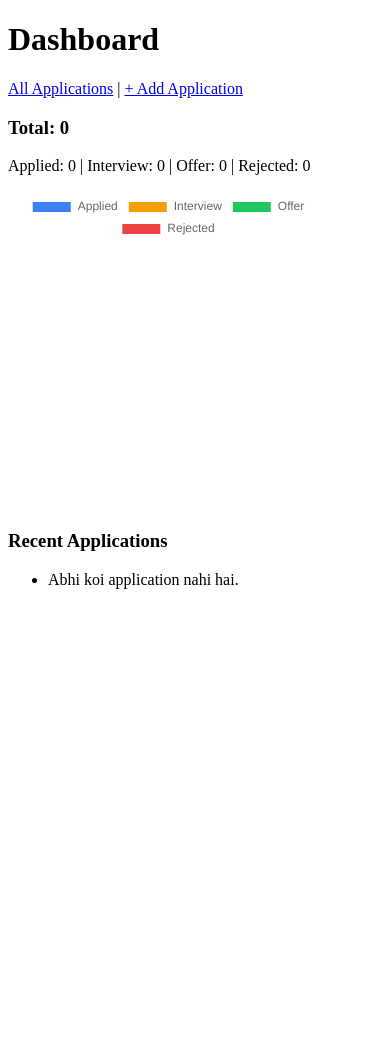
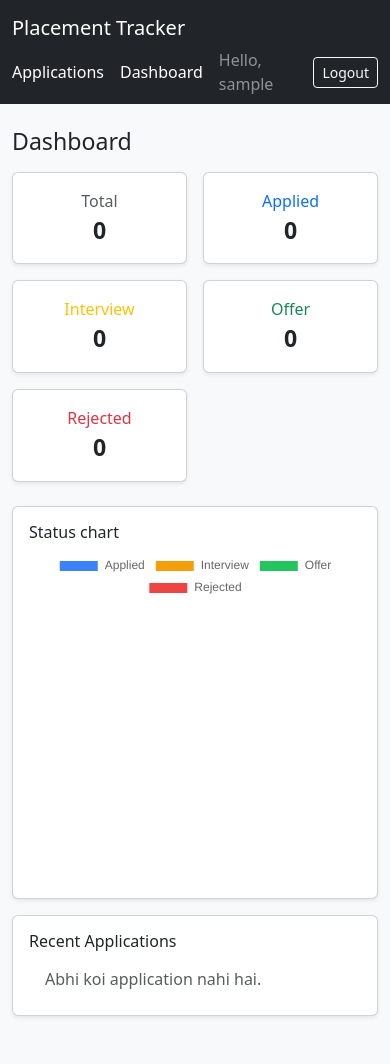
Before and after one commit to ashimalhotra1611/placement-tracker, a Django app: page /dashboard/ in a window 390 px wide. Before the commit the page ends 589 px from the top, so only its background shows below. Run offline with Django 5.2, Linux system fonts and the light colour scheme; the visitor is signed in with stand-in values (Sample User, id 1); data that the repository does not hold is empty.

Commit message:
Add Bootstrap styling with base template

```diff
--- /dev/null
+++ b/tracker/templates/tracker/base.html
@@ -0,0 +1,40 @@
+<!DOCTYPE html>
+<html lang="en">
+<head>
+    <meta charset="UTF-8">
+    <meta name="viewport" content="width=device-width, initial-scale=1">
+    <title>{% block title %}Placement Tracker{% endblock %}</title>
+    <link href="https://cdn.jsdelivr.net/npm/bootstrap@5.3.3/dist/css/bootstrap.min.css" rel="stylesheet">
+    <style>
+        form p input:not([type="checkbox"]), form p select, form p textarea {
+            width: 100%;
+            padding: .375rem .75rem;
+            border: 1px solid #ced4da;
+            border-radius: .375rem;
+        }
+        form p label { display: block; font-weight: 500; margin-bottom: .25rem; }
+    </style>
+</head>
+<body class="bg-light">
+    <nav class="navbar navbar-dark bg-dark mb-4">
+        <div class="container">
+            <a class="navbar-brand" href="{% url 'application_list' %}">Placement Tracker</a>
+            {% if user.is_authenticated %}
+            <div class="d-flex align-items-center gap-3">
+                <a class="text-white text-decoration-none" href="{% url 'application_list' %}">Applications</a>
+                <a class="text-white text-decoration-none" href="{% url 'dashboard' %}">Dashboard</a>
+                <span class="text-white-50">Hello, {{ user.username }}</span>
+                <form method="post" action="{% url 'logout' %}" class="m-0">
+                    {% csrf_token %}
+                    <button type="submit" class="btn btn-outline-light btn-sm">Logout</button>
+                </form>
+            </div>
+            {% endif %}
+        </div>
+    </nav>
+
+    <div class="container pb-5">
+        {% block content %}{% endblock %}
+    </div>
+</body>
+</html>
--- a/tracker/templates/tracker/dashboard.html
+++ b/tracker/templates/tracker/dashboard.html
@@ -1,37 +1,59 @@
-<!DOCTYPE html>
-<html>
-<head>
-    <title>Dashboard</title>
-    <script src="https://cdn.jsdelivr.net/npm/chart.js@4.4.1/dist/chart.umd.min.js"></script>
-</head>
-<body>
-    <h1>Dashboard</h1>
-    <p>
-        <a href="{% url 'application_list' %}">All Applications</a> |
-        <a href="{% url 'add_application' %}">+ Add Application</a>
-    </p>
+{% extends 'tracker/base.html' %}
+{% block title %}Dashboard{% endblock %}
 
-    <h3>Total: {{ total }}</h3>
-    <p>
-        Applied: {{ applied }} |
-        Interview: {{ interview }} |
-        Offer: {{ offer }} |
-        Rejected: {{ rejected }}
-    </p>
+{% block content %}
+<h1 class="h3 mb-3">Dashboard</h1>
 
-    <div style="width: 320px;">
-        <canvas id="statusChart"></canvas>
+<div class="row g-3 mb-4">
+    <div class="col-6 col-md">
+        <div class="card text-center shadow-sm"><div class="card-body">
+            <div class="text-muted">Total</div><div class="fs-3 fw-bold">{{ total }}</div>
+        </div></div>
+    </div>
+    <div class="col-6 col-md">
+        <div class="card text-center shadow-sm"><div class="card-body">
+            <div class="text-primary">Applied</div><div class="fs-3 fw-bold">{{ applied }}</div>
+        </div></div>
+    </div>
+    <div class="col-6 col-md">
+        <div class="card text-center shadow-sm"><div class="card-body">
+            <div class="text-warning">Interview</div><div class="fs-3 fw-bold">{{ interview }}</div>
+        </div></div>
+    </div>
+    <div class="col-6 col-md">
+        <div class="card text-center shadow-sm"><div class="card-body">
+            <div class="text-success">Offer</div><div class="fs-3 fw-bold">{{ offer }}</div>
+        </div></div>
+    </div>
+    <div class="col-6 col-md">
+        <div class="card text-center shadow-sm"><div class="card-body">
+            <div class="text-danger">Rejected</div><div class="fs-3 fw-bold">{{ rejected }}</div>
+        </div></div>
+    </div>
 </div>
 
-    <h3>Recent Applications</h3>
-    <ul>
+<div class="row g-3">
+    <div class="col-md-5">
+        <div class="card shadow-sm"><div class="card-body">
+            <h2 class="h6">Status chart</h2>
+            <canvas id="statusChart"></canvas>
+        </div></div>
+    </div>
+    <div class="col-md-7">
+        <div class="card shadow-sm"><div class="card-body">
+            <h2 class="h6">Recent Applications</h2>
+            <ul class="list-group list-group-flush">
                 {% for app in recent %}
-        <li>{{ app.company }} - {{ app.role }} ({{ app.get_status_display }})</li>
+                <li class="list-group-item">{{ app.company }} - {{ app.role }} ({{ app.get_status_display }})</li>
                 {% empty %}
-        <li>Abhi koi application nahi hai.</li>
+                <li class="list-group-item text-muted">Abhi koi application nahi hai.</li>
                 {% endfor %}
             </ul>
+        </div></div>
+    </div>
+</div>
 
+<script src="https://cdn.jsdelivr.net/npm/chart.js@4.4.1/dist/chart.umd.min.js"></script>
 <script>
     new Chart(document.getElementById('statusChart'), {
         type: 'doughnut',
@@ -44,5 +66,4 @@
         }
     });
 </script>
-</body>
-</html>
+{% endblock %}
```
Also changed, not shown: tracker/templates/registration/login.html (+20 -15 lines), tracker/templates/registration/signup.html (+20 -15 lines), tracker/templates/tracker/add_application.html (+20 -16 lines), tracker/templates/tracker/application_list.html (+36 -27 lines), tracker/templates/tracker/confirm_delete.html (+20 -15 lines), README.md. Lines whose indentation alone changed are shown as unchanged.
